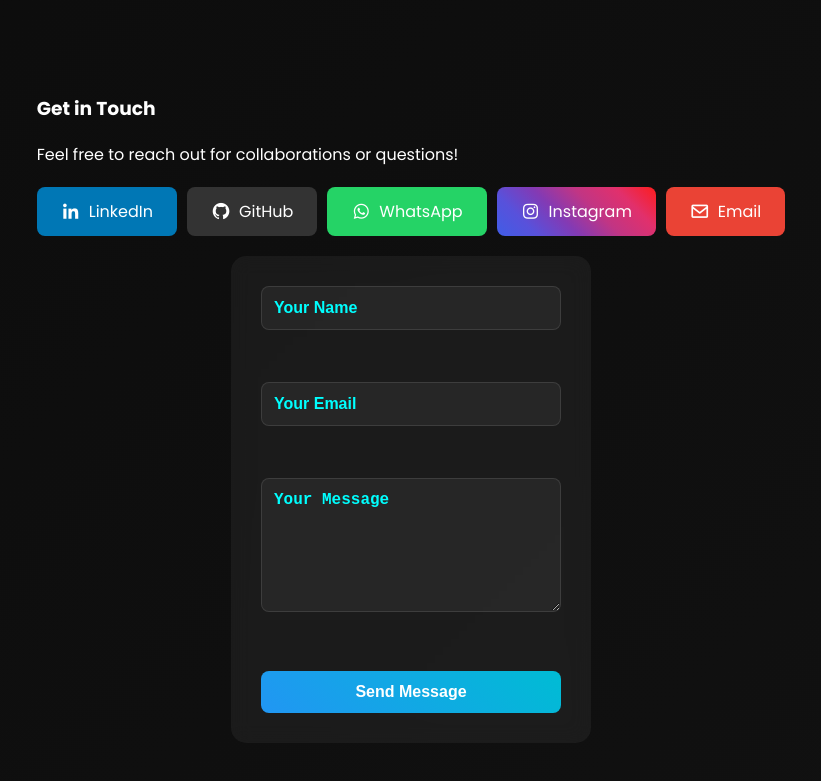
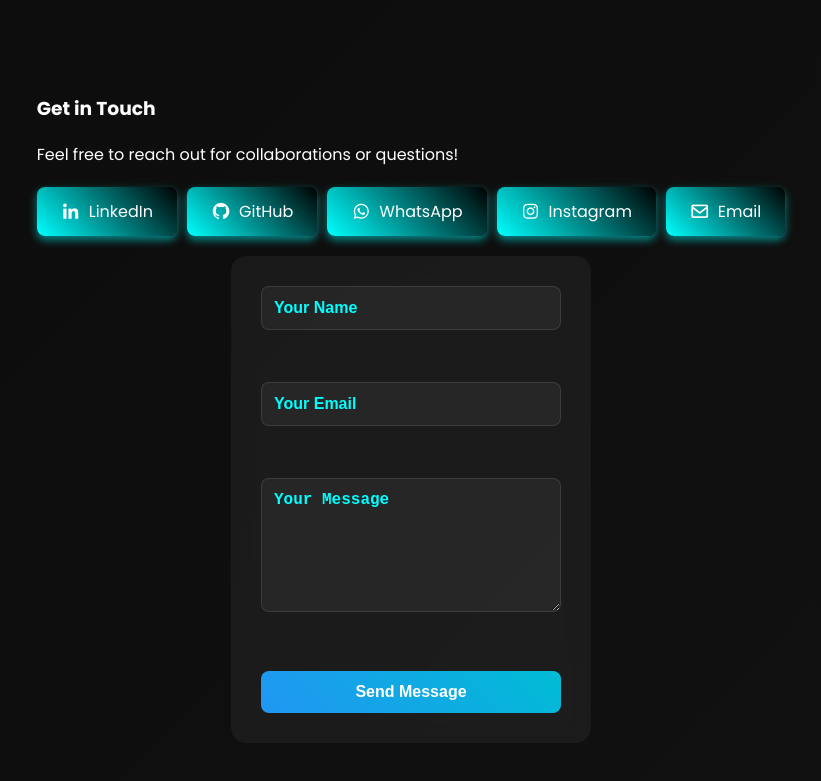
Before and after one commit to Pranav-stac/Pranav-Portfolio, a plain HTML site: page index.html in a window 1280 px wide. Shown: the part 5636-6417 px from the top of the page, without its empty margins (229-1050 px from the left). Drawn offline with nearby package versions, Linux system fonts and the light colour scheme.

```diff
--- a/index.html
+++ b/index.html
@@ -381,32 +381,32 @@
                             <!-- Social Media Links with Hover Effects -->
                             <div class="contact__social" style="display: flex; flex-wrap: wrap; gap: 10px; margin: 20px 0;">
                                 <a href="https://www.linkedin.com/in/pranav-narkhede-15905b327/" target="_blank" class="contact__social-icon"
-                                   style="display: flex; align-items: center; padding: 12px 24px; background-color: #0077B5; color: white;
-                                          border-radius: 8px; text-decoration: none; transition: all 0.3s ease;">
+                                   style="display: flex; align-items: center; padding: 12px 24px; background: linear-gradient(45deg, #00ffff, #000000); color: white;
+                                          border-radius: 8px; text-decoration: none; transition: all 0.3s ease; box-shadow: 0 4px 8px rgba(0, 255, 255, 0.5);">
                                     <i class='bx bxl-linkedin' style="margin-right: 8px; font-size: 20px;"></i> LinkedIn
                                 </a>
 
                                 <a href="https://github.com/Pranav-stac" target="_blank" class="contact__social-icon"
-                                   style="display: flex; align-items: center; padding: 12px 24px; background-color: #333; color: white;
-                                          border-radius: 8px; text-decoration: none; transition: all 0.3s ease;">
+                                   style="display: flex; align-items: center; padding: 12px 24px; background: linear-gradient(45deg, #00ffff, #000000); color: white;
+                                          border-radius: 8px; text-decoration: none; transition: all 0.3s ease; box-shadow: 0 4px 8px rgba(0, 255, 255, 0.5);">
                                     <i class='bx bxl-github' style="margin-right: 8px; font-size: 20px;"></i> GitHub
                                 </a>
 
                                 <a href="https://wa.me/+917620260232" target="_blank" class="contact__social-icon"
-                                   style="display: flex; align-items: center; padding: 12px 24px; background-color: #25D366; color: white;
-                                          border-radius: 8px; text-decoration: none; transition: all 0.3s ease;">
+                                   style="display: flex; align-items: center; padding: 12px 24px; background: linear-gradient(45deg, #00ffff, #000000); color: white;
+                                          border-radius: 8px; text-decoration: none; transition: all 0.3s ease; box-shadow: 0 4px 8px rgba(0, 255, 255, 0.5);">
                                     <i class='bx bxl-whatsapp' style="margin-right: 8px; font-size: 20px;"></i> WhatsApp
                                 </a>
 
                                 <a href="https://www.instagram.com/pr4n4virl/" target="_blank" class="contact__social-icon"
-                                   style="display: flex; align-items: center; padding: 12px 24px; background: linear-gradient(45deg, #405DE6, #5851DB, #833AB4, #C13584, #E1306C, #FD1D1D);
-                                          color: white; border-radius: 8px; text-decoration: none; transition: all 0.3s ease;">
-                                    <i class='bx bxl-instagram' style="margin-right: 8px; font-size: 20px;"></i> Instagram
+                                   style="display: flex; align-items: center; padding: 12px 24px; background: linear-gradient(45deg, #00ffff, #000000); color: white;
+                                          border-radius: 8px; text-decoration: none; transition: all 0.3s ease; box-shadow: 0 4px 8px rgba(0, 255, 255, 0.5);">
+                                        <i class='bx bxl-instagram' style="margin-right: 8px; font-size: 20px;"></i> Instagram
                                 </a>
 
                                 <a href="mailto:pranavnarkhede2018@gmail.com" class="contact__social-icon"
-                                   style="display: flex; align-items: center; padding: 12px 24px; background-color: #EA4335; color: white;
-                                          border-radius: 8px; text-decoration: none; transition: all 0.3s ease;">
+                                   style="display: flex; align-items: center; padding: 12px 24px; background: linear-gradient(45deg, #00ffff, #000000); color: white;
+                                          border-radius: 8px; text-decoration: none; transition: all 0.3s ease; box-shadow: 0 4px 8px rgba(0, 255, 255, 0.5);">
                                     <i class='bx bx-envelope' style="margin-right: 8px; font-size: 20px;"></i> Email
                                 </a>
                             </div>
```
